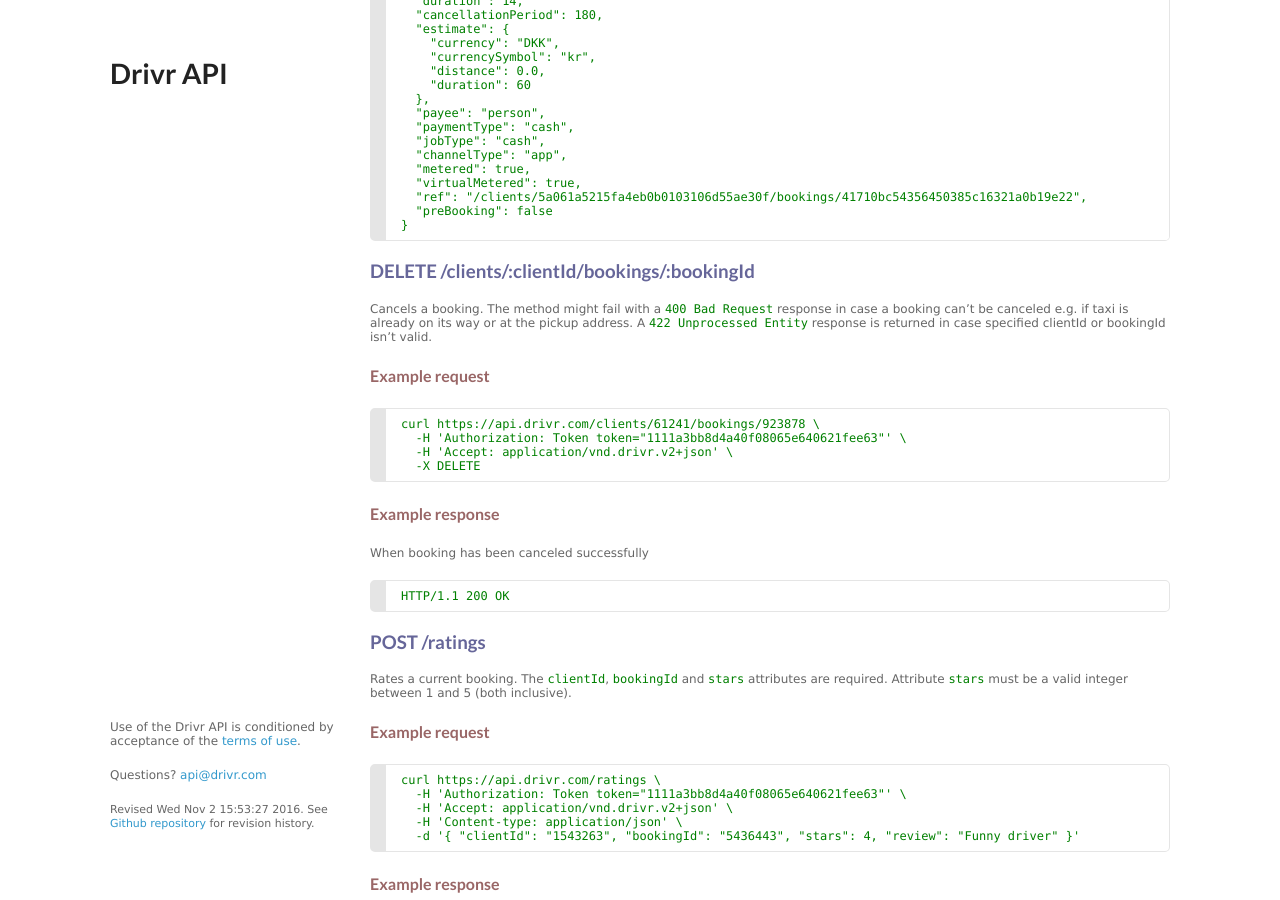
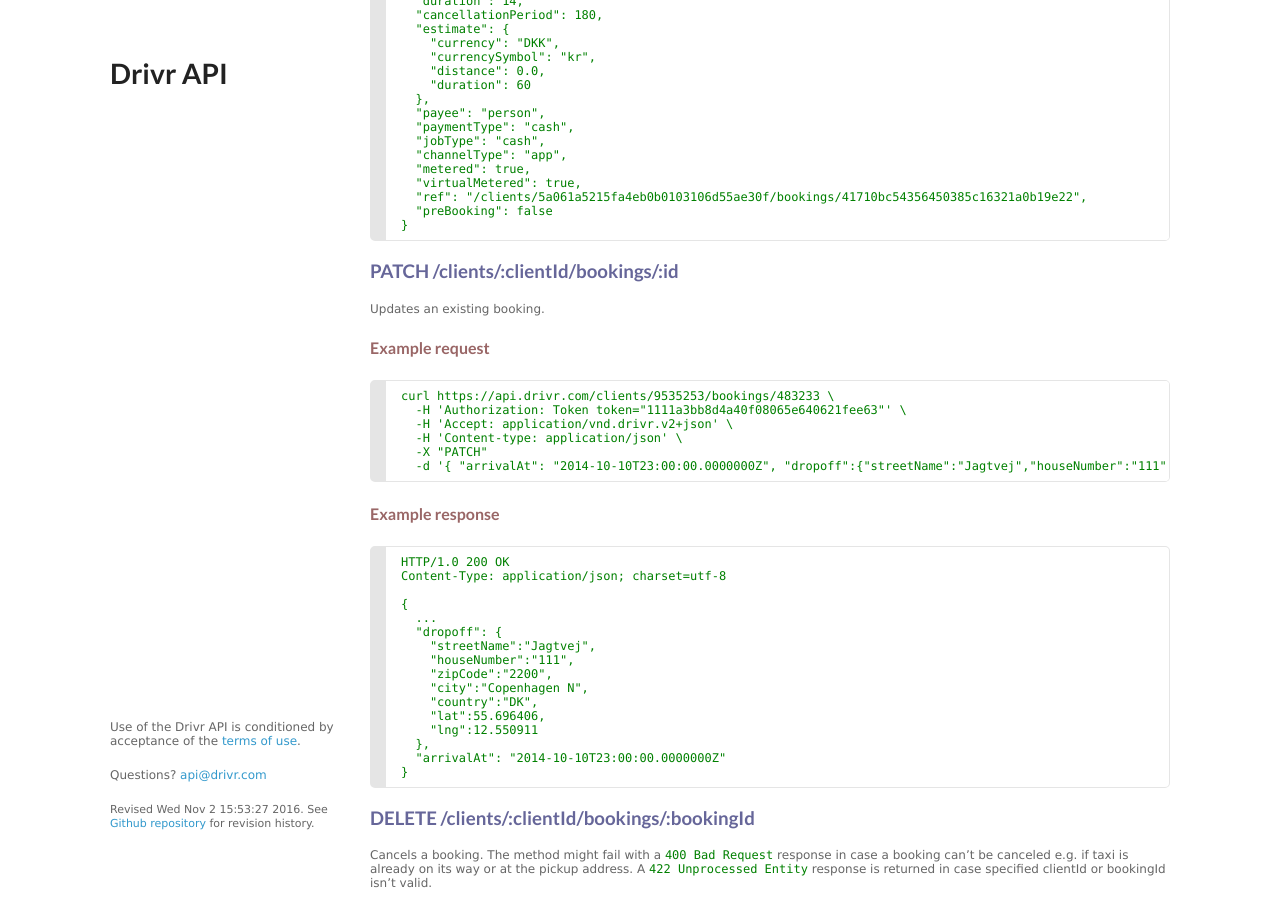
Before and after one commit to clickataxi/api-documentation, a Jekyll site: the page built from index.md, in a window 1280 px wide and 900 px high, scrolled down 27583 px. Built offline with Jekyll 4.4.1, drawn with Linux system fonts in a browser that asks for light colours.

Commit message:
style: adds example of a booking update with PATCH

```diff
--- a/index.md
+++ b/index.md
@@ -1889,6 +1889,39 @@
     }
 
 
+### <a id="get_client_booking" href="#get_client_booking">PATCH /clients/:clientId/bookings/:id</a>
+
+Updates an existing booking.
+
+#### Example request
+
+    curl https://api.drivr.com/clients/9535253/bookings/483233 \
+      -H 'Authorization: Token token="1111a3bb8d4a40f08065e640621fee63"' \
+      -H 'Accept: application/vnd.drivr.v2+json' \
+      -H 'Content-type: application/json' \
+      -X "PATCH"
+      -d '{ "arrivalAt": "2014-10-10T23:00:00.0000000Z", "dropoff":{"streetName":"Jagtvej","houseNumber":"111","zipCode":"2200","city":"Copenhagen N","country":"DK","lat":55.696406,"lng":12.550911} }'
+
+#### Example response
+
+    HTTP/1.0 200 OK
+    Content-Type: application/json; charset=utf-8
+
+    {
+      ...
+      "dropoff": {
+        "streetName":"Jagtvej",
+        "houseNumber":"111",
+        "zipCode":"2200",
+        "city":"Copenhagen N",
+        "country":"DK",
+        "lat":55.696406,
+        "lng":12.550911
+      },
+      "arrivalAt": "2014-10-10T23:00:00.0000000Z"
+    }
+
+
 ### <a id="cancel_booking" href="#cancel_booking">DELETE /clients/:clientId/bookings/:bookingId</a>
 
 Cancels a booking. The method might fail with a `400 Bad Request` response in case a booking can't be canceled e.g. if taxi is already on its way or at the pickup address. A `422 Unprocessed Entity` response is returned in case specified clientId or bookingId isn't valid.
```
